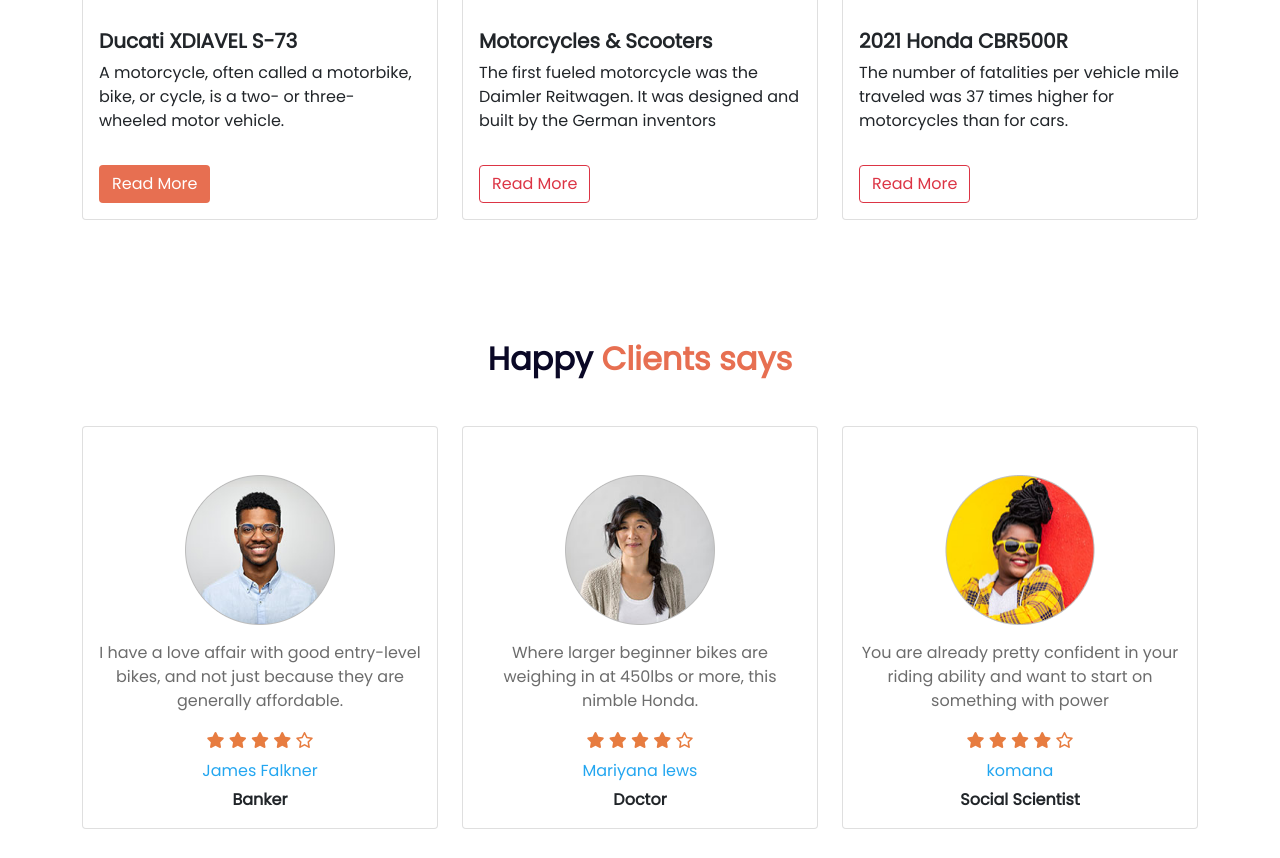
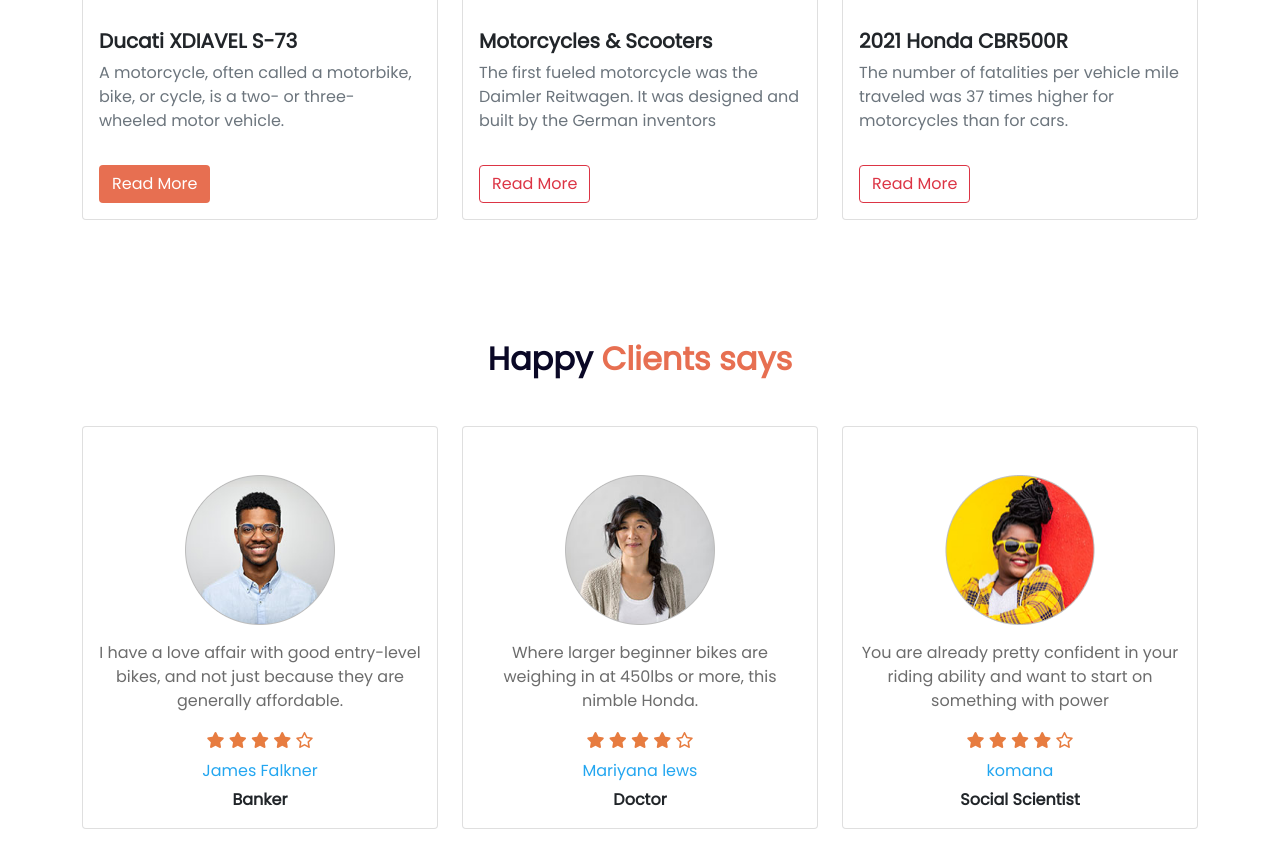
Before and after one commit to Md-jaber-hossain/Honda-cbr, a plain HTML site: page index.html in a window 1280 px wide. Shown: the part 1493-2351 px from the top of the page. Drawn offline with Linux system fonts and the light colour scheme.

Commit message:
new again update

```diff
--- a/index.html
+++ b/index.html
@@ -117,7 +117,7 @@
                 </div>
                 <div class="card-body">
                     <h5 class="card-title fw-bold">Ducati XDIAVEL S-73</h5>
-                    <p class="card-text">A motorcycle, often called a motorbike, bike, or cycle, is a two- or three-wheeled motor vehicle.</p>
+                    <p class="card-text text-secondary">A motorcycle, often called a motorbike, bike, or cycle, is a two- or three-wheeled motor vehicle.</p>
                 </div>
                 <div class="m-3 ">
                     <a target="blank" href="https://jaber-panda-ecommerce.netlify.app/"><button class="btn button-bg">Read More</button></a>
@@ -131,7 +131,7 @@
                 </div>
                 <div class="card-body">
                     <h5 class="card-title fw-bold">Motorcycles & Scooters</h5>
-                    <p class="card-text">The first fueled motorcycle was the Daimler Reitwagen. It was designed and built by the German inventors</p>
+                    <p class="card-text text-secondary">The first fueled motorcycle was the Daimler Reitwagen. It was designed and built by the German inventors</p>
                 </div>
                 <div class="m-3 ">
                     <a target="blank" href="https://jaber-panda-ecommerce.netlify.app/"><button class="btn btn-outline-danger">Read More</button></a>
@@ -145,7 +145,7 @@
                 </div>
                 <div class="card-body">
                     <h5 class="card-title fw-bold">2021 Honda CBR500R</h5>
-                    <p class="card-text">The number of fatalities per vehicle mile traveled was 37 times higher for motorcycles than for cars.</p>
+                    <p class="card-text text-secondary">The number of fatalities per vehicle mile traveled was 37 times higher for motorcycles than for cars.</p>
                 </div>
                 <div class="m-3 ">
                     <a target="blank" href="https://jaber-panda-ecommerce.netlify.app/"><button class="btn btn btn-outline-danger">Read More</button></a>
```
